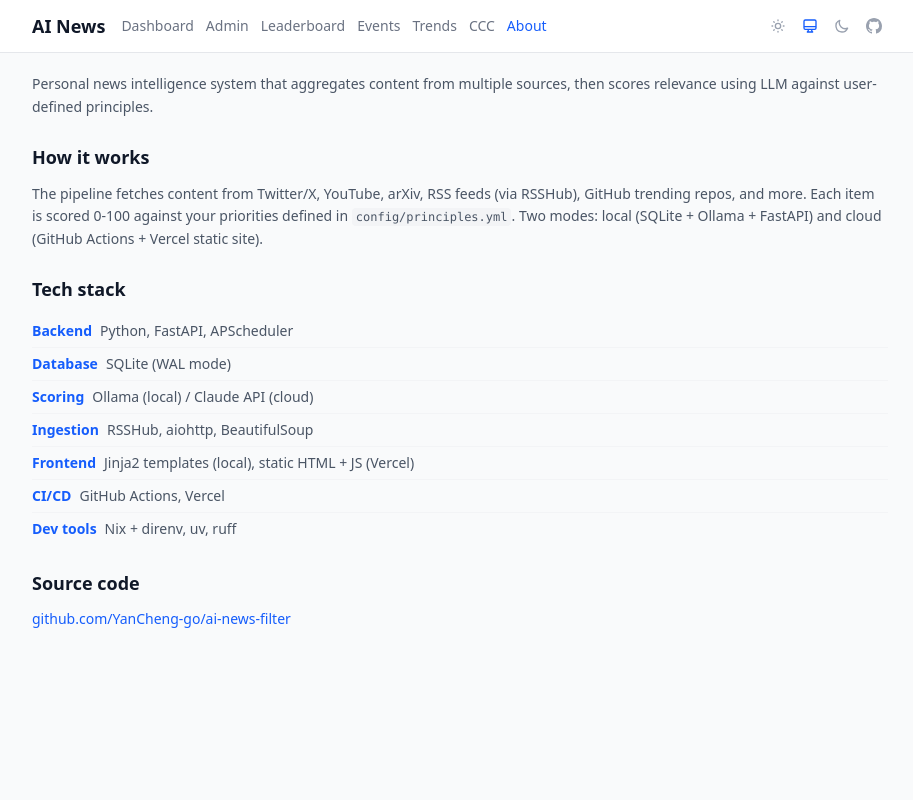
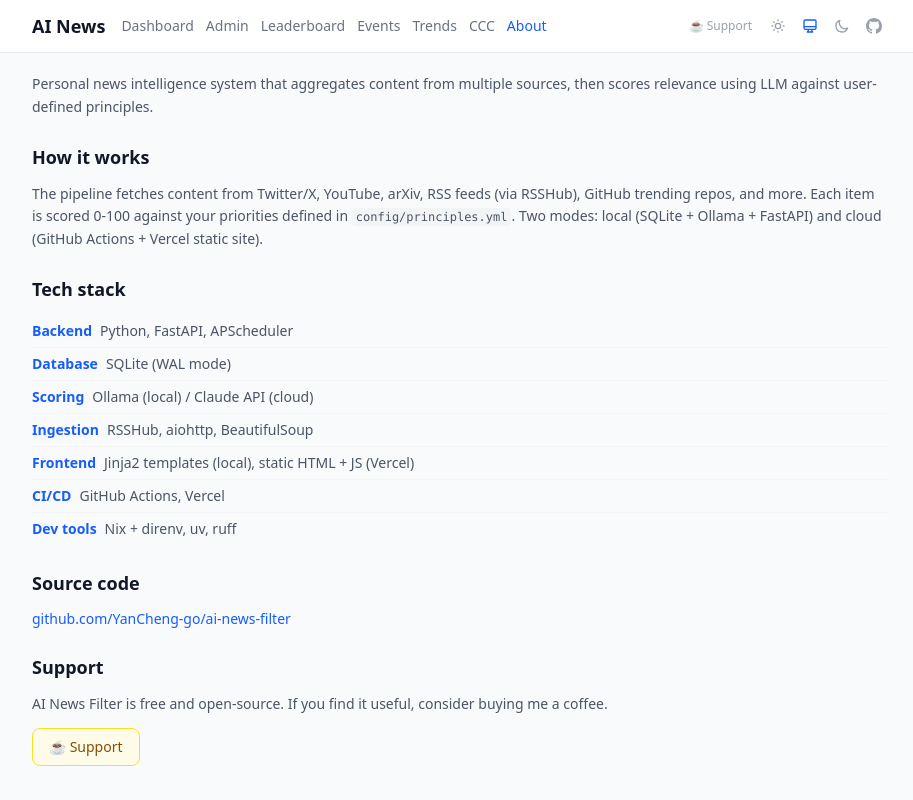
Before and after one commit to YanCheng-go/my-focal-ai, a Python web app: template templates/about.html in a window 1280 px wide. Shown: the whole page, without its empty margins (180-1093 px from the left). Run offline with Jinja, Linux system fonts and the light colour scheme; the template is opened without the code that fills it, so the values that code supplies are empty.

Commit message:
chore: release v0.3.1 (#85)
* chore: release v0.3.1

Co-Authored-By: Claude Opus 4.6 <noreply@anthropic.com>

* docs: document Twitter prerequisites and cloud exclusion reason

Co-Authored-By: Claude Opus 4.6 <noreply@anthropic.com>

* Add Buy Me a Coffee support link to About page and README

Co-Authored-By: Claude Opus 4.6 <noreply@anthropic.com>

* Add screenshots to README and move coffee link to nav bar

- Dashboard and Admin screenshots in docs/screenshots/
- Coffee emoji support link in top nav (all templates + static pages)
- Remove duplicate support section from About page

Co-Authored-By: Claude Opus 4.6 <noreply@anthropic.com>

* Update changelog for v0.3.1

Co-Authored-By: Claude Opus 4.6 <noreply@anthropic.com>

* Add support section to About page and make nav sticky

- Buy Me a Coffee button on About page (local + static)
- Sticky nav bar (sticky top-0 z-50) across all pages

Co-Authored-By: Claude Opus 4.6 <noreply@anthropic.com>

* Add 'Support' text next to coffee emoji in nav and About page

Co-Authored-By: Claude Opus 4.6 <noreply@anthropic.com>

* Fix .env file not being loaded by pydantic-settings

Add env_file='.env' to Settings model_config so AINEWS_* vars
in .env are picked up without needing to export them.

Co-Authored-By: Claude Opus 4.6 <noreply@anthropic.com>

* Allow release/ branch prefix in CI naming check

Co-Authored-By: Claude Opus 4.6 <noreply@anthropic.com>

---------

Co-authored-by: Yan Cheng (程彦) <chengyan2017@gmail.com>
Co-authored-by: Claude Opus 4.6 <noreply@anthropic.com>

```diff
--- a/pyproject.toml
+++ b/pyproject.toml
@@ -1,6 +1,6 @@
 [project]
 name = "ai-news-filter"
-version = "0.3.0"
+version = "0.3.1"
 description = "Personal news intelligence system with principle-based filtering"
 requires-python = ">=3.12"
 dependencies = [
--- a/src/ainews/config.py
+++ b/src/ainews/config.py
@@ -20,7 +20,7 @@ class Settings(BaseSettings):
     host: str = "0.0.0.0"
     port: int = 8000
 
-    model_config = {"env_prefix": "AINEWS_"}
+    model_config = {"env_prefix": "AINEWS_", "env_file": ".env"}
 
 
 def load_sources(config_dir: Path | None = None) -> dict:
--- a/static/ccc.html
+++ b/static/ccc.html
@@ -17,7 +17,7 @@
     </style>
 </head>
 <body class="bg-gray-50 text-gray-900 dark:bg-neutral-950 dark:text-gray-200 antialiased">
-    <nav class="border-b border-gray-200 dark:border-neutral-800 bg-white dark:bg-neutral-900">
+    <nav class="border-b border-gray-200 dark:border-neutral-800 bg-white dark:bg-neutral-900 sticky top-0 z-50">
         <div class="max-w-4xl mx-auto px-5 py-3">
             <div class="flex flex-wrap items-center gap-x-4 gap-y-2">
                 <a href="index.html" class="text-lg font-bold text-gray-900 dark:text-white shrink-0">AI News</a>
@@ -30,6 +30,7 @@
                     <a href="about.html" class="text-gray-500 dark:text-gray-400 hover:text-gray-900 dark:hover:text-gray-200">About</a>
                 </div>
                 <div class="flex items-center gap-1 ml-auto">
+                    <a href="https://buymeacoffee.com/maverickmiaow" target="_blank" rel="noopener noreferrer" class="inline-flex items-center gap-1 px-2 py-1 text-xs text-gray-400 hover:text-yellow-500 dark:hover:text-yellow-400" title="Support">&#x2615; Support</a>
                     <button onclick="setTheme('light')" id="theme-light" class="p-1.5 rounded cursor-pointer" title="Light"><svg class="w-4 h-4" fill="none" viewBox="0 0 24 24" stroke="currentColor" stroke-width="2"><path stroke-linecap="round" stroke-linejoin="round" d="M12 3v1m0 16v1m9-9h-1M4 12H3m15.364 6.364l-.707-.707M6.343 6.343l-.707-.707m12.728 0l-.707.707M6.343 17.657l-.707.707M16 12a4 4 0 11-8 0 4 4 0 018 0z"/></svg></button>
                     <button onclick="setTheme('system')" id="theme-system" class="p-1.5 rounded cursor-pointer" title="System"><svg class="w-4 h-4" fill="none" viewBox="0 0 24 24" stroke="currentColor" stroke-width="2"><path stroke-linecap="round" stroke-linejoin="round" d="M9.75 17L9 20l-1 1h8l-1-1-.75-3M3 13h18M5 17h14a2 2 0 002-2V5a2 2 0 00-2-2H5a2 2 0 00-2 2v10a2 2 0 002 2z"/></svg></button>
                     <button onclick="setTheme('dark')" id="theme-dark" class="p-1.5 rounded cursor-pointer" title="Dark"><svg class="w-4 h-4" fill="none" viewBox="0 0 24 24" stroke="currentColor" stroke-width="2"><path stroke-linecap="round" stroke-linejoin="round" d="M20.354 15.354A9 9 0 018.646 3.646 9.003 9.003 0 0012 21a9.003 9.003 0 008.354-5.646z"/></svg></button>
--- a/static/events.html
+++ b/static/events.html
@@ -17,7 +17,7 @@
     </style>
 </head>
 <body class="bg-gray-50 text-gray-900 dark:bg-neutral-950 dark:text-gray-200 antialiased">
-    <nav class="border-b border-gray-200 dark:border-neutral-800 bg-white dark:bg-neutral-900">
+    <nav class="border-b border-gray-200 dark:border-neutral-800 bg-white dark:bg-neutral-900 sticky top-0 z-50">
         <div class="max-w-4xl mx-auto px-5 py-3">
             <div class="flex flex-wrap items-center gap-x-4 gap-y-2">
                 <a href="index.html" class="text-lg font-bold text-gray-900 dark:text-white shrink-0">AI News</a>
@@ -30,6 +30,7 @@
                     <a href="about.html" class="text-gray-500 dark:text-gray-400 hover:text-gray-900 dark:hover:text-gray-200">About</a>
                 </div>
                 <div class="flex items-center gap-1 ml-auto">
+                    <a href="https://buymeacoffee.com/maverickmiaow" target="_blank" rel="noopener noreferrer" class="inline-flex items-center gap-1 px-2 py-1 text-xs text-gray-400 hover:text-yellow-500 dark:hover:text-yellow-400" title="Support">&#x2615; Support</a>
                     <button onclick="setTheme('light')" id="theme-light" class="p-1.5 rounded cursor-pointer" title="Light"><svg class="w-4 h-4" fill="none" viewBox="0 0 24 24" stroke="currentColor" stroke-width="2"><path stroke-linecap="round" stroke-linejoin="round" d="M12 3v1m0 16v1m9-9h-1M4 12H3m15.364 6.364l-.707-.707M6.343 6.343l-.707-.707m12.728 0l-.707.707M6.343 17.657l-.707.707M16 12a4 4 0 11-8 0 4 4 0 018 0z"/></svg></button>
                     <button onclick="setTheme('system')" id="theme-system" class="p-1.5 rounded cursor-pointer" title="System"><svg class="w-4 h-4" fill="none" viewBox="0 0 24 24" stroke="currentColor" stroke-width="2"><path stroke-linecap="round" stroke-linejoin="round" d="M9.75 17L9 20l-1 1h8l-1-1-.75-3M3 13h18M5 17h14a2 2 0 002-2V5a2 2 0 00-2-2H5a2 2 0 00-2 2v10a2 2 0 002 2z"/></svg></button>
                     <button onclick="setTheme('dark')" id="theme-dark" class="p-1.5 rounded cursor-pointer" title="Dark"><svg class="w-4 h-4" fill="none" viewBox="0 0 24 24" stroke="currentColor" stroke-width="2"><path stroke-linecap="round" stroke-linejoin="round" d="M20.354 15.354A9 9 0 018.646 3.646 9.003 9.003 0 0012 21a9.003 9.003 0 008.354-5.646z"/></svg></button>
--- a/static/index.html
+++ b/static/index.html
@@ -17,7 +17,7 @@
     </style>
 </head>
 <body class="bg-gray-50 text-gray-900 dark:bg-neutral-950 dark:text-gray-200 antialiased">
-    <nav class="border-b border-gray-200 dark:border-neutral-800 bg-white dark:bg-neutral-900">
+    <nav class="border-b border-gray-200 dark:border-neutral-800 bg-white dark:bg-neutral-900 sticky top-0 z-50">
         <div class="max-w-4xl mx-auto px-5 py-3">
             <div class="flex flex-wrap items-center gap-x-4 gap-y-2">
                 <a href="index.html" class="text-lg font-bold text-gray-900 dark:text-white shrink-0">AI News</a>
@@ -30,6 +30,7 @@
                     <a href="about.html" class="text-gray-500 dark:text-gray-400 hover:text-gray-900 dark:hover:text-gray-200">About</a>
                 </div>
                 <div class="flex items-center gap-1 ml-auto">
+                    <a href="https://buymeacoffee.com/maverickmiaow" target="_blank" rel="noopener noreferrer" class="inline-flex items-center gap-1 px-2 py-1 text-xs text-gray-400 hover:text-yellow-500 dark:hover:text-yellow-400" title="Support">&#x2615; Support</a>
                     <button onclick="setTheme('light')" id="theme-light" class="p-1.5 rounded cursor-pointer" title="Light"><svg class="w-4 h-4" fill="none" viewBox="0 0 24 24" stroke="currentColor" stroke-width="2"><path stroke-linecap="round" stroke-linejoin="round" d="M12 3v1m0 16v1m9-9h-1M4 12H3m15.364 6.364l-.707-.707M6.343 6.343l-.707-.707m12.728 0l-.707.707M6.343 17.657l-.707.707M16 12a4 4 0 11-8 0 4 4 0 018 0z"/></svg></button>
                     <button onclick="setTheme('system')" id="theme-system" class="p-1.5 rounded cursor-pointer" title="System"><svg class="w-4 h-4" fill="none" viewBox="0 0 24 24" stroke="currentColor" stroke-width="2"><path stroke-linecap="round" stroke-linejoin="round" d="M9.75 17L9 20l-1 1h8l-1-1-.75-3M3 13h18M5 17h14a2 2 0 002-2V5a2 2 0 00-2-2H5a2 2 0 00-2 2v10a2 2 0 002 2z"/></svg></button>
                     <button onclick="setTheme('dark')" id="theme-dark" class="p-1.5 rounded cursor-pointer" title="Dark"><svg class="w-4 h-4" fill="none" viewBox="0 0 24 24" stroke="currentColor" stroke-width="2"><path stroke-linecap="round" stroke-linejoin="round" d="M20.354 15.354A9 9 0 018.646 3.646 9.003 9.003 0 0012 21a9.003 9.003 0 008.354-5.646z"/></svg></button>
--- a/static/leaderboard.html
+++ b/static/leaderboard.html
@@ -17,7 +17,7 @@
     </style>
 </head>
 <body class="bg-gray-50 text-gray-900 dark:bg-neutral-950 dark:text-gray-200 antialiased">
-    <nav class="border-b border-gray-200 dark:border-neutral-800 bg-white dark:bg-neutral-900">
+    <nav class="border-b border-gray-200 dark:border-neutral-800 bg-white dark:bg-neutral-900 sticky top-0 z-50">
         <div class="max-w-4xl mx-auto px-5 py-3">
             <div class="flex flex-wrap items-center gap-x-4 gap-y-2">
                 <a href="index.html" class="text-lg font-bold text-gray-900 dark:text-white shrink-0">AI News</a>
@@ -30,6 +30,7 @@
                     <a href="about.html" class="text-gray-500 dark:text-gray-400 hover:text-gray-900 dark:hover:text-gray-200">About</a>
                 </div>
                 <div class="flex items-center gap-1 ml-auto">
+                    <a href="https://buymeacoffee.com/maverickmiaow" target="_blank" rel="noopener noreferrer" class="inline-flex items-center gap-1 px-2 py-1 text-xs text-gray-400 hover:text-yellow-500 dark:hover:text-yellow-400" title="Support">&#x2615; Support</a>
                     <button onclick="setTheme('light')" id="theme-light" class="p-1.5 rounded cursor-pointer" title="Light"><svg class="w-4 h-4" fill="none" viewBox="0 0 24 24" stroke="currentColor" stroke-width="2"><path stroke-linecap="round" stroke-linejoin="round" d="M12 3v1m0 16v1m9-9h-1M4 12H3m15.364 6.364l-.707-.707M6.343 6.343l-.707-.707m12.728 0l-.707.707M6.343 17.657l-.707.707M16 12a4 4 0 11-8 0 4 4 0 018 0z"/></svg></button>
                     <button onclick="setTheme('system')" id="theme-system" class="p-1.5 rounded cursor-pointer" title="System"><svg class="w-4 h-4" fill="none" viewBox="0 0 24 24" stroke="currentColor" stroke-width="2"><path stroke-linecap="round" stroke-linejoin="round" d="M9.75 17L9 20l-1 1h8l-1-1-.75-3M3 13h18M5 17h14a2 2 0 002-2V5a2 2 0 00-2-2H5a2 2 0 00-2 2v10a2 2 0 002 2z"/></svg></button>
                     <button onclick="setTheme('dark')" id="theme-dark" class="p-1.5 rounded cursor-pointer" title="Dark"><svg class="w-4 h-4" fill="none" viewBox="0 0 24 24" stroke="currentColor" stroke-width="2"><path stroke-linecap="round" stroke-linejoin="round" d="M20.354 15.354A9 9 0 018.646 3.646 9.003 9.003 0 0012 21a9.003 9.003 0 008.354-5.646z"/></svg></button>
--- a/static/trends.html
+++ b/static/trends.html
@@ -17,7 +17,7 @@
     </style>
 </head>
 <body class="bg-gray-50 text-gray-900 dark:bg-neutral-950 dark:text-gray-200 antialiased">
-    <nav class="border-b border-gray-200 dark:border-neutral-800 bg-white dark:bg-neutral-900">
+    <nav class="border-b border-gray-200 dark:border-neutral-800 bg-white dark:bg-neutral-900 sticky top-0 z-50">
         <div class="max-w-4xl mx-auto px-5 py-3">
             <div class="flex flex-wrap items-center gap-x-4 gap-y-2">
                 <a href="index.html" class="text-lg font-bold text-gray-900 dark:text-white shrink-0">AI News</a>
@@ -30,6 +30,7 @@
                     <a href="about.html" class="text-gray-500 dark:text-gray-400 hover:text-gray-900 dark:hover:text-gray-200">About</a>
                 </div>
                 <div class="flex items-center gap-1 ml-auto">
+                    <a href="https://buymeacoffee.com/maverickmiaow" target="_blank" rel="noopener noreferrer" class="inline-flex items-center gap-1 px-2 py-1 text-xs text-gray-400 hover:text-yellow-500 dark:hover:text-yellow-400" title="Support">&#x2615; Support</a>
                     <button onclick="setTheme('light')" id="theme-light" class="p-1.5 rounded cursor-pointer" title="Light"><svg class="w-4 h-4" fill="none" viewBox="0 0 24 24" stroke="currentColor" stroke-width="2"><path stroke-linecap="round" stroke-linejoin="round" d="M12 3v1m0 16v1m9-9h-1M4 12H3m15.364 6.364l-.707-.707M6.343 6.343l-.707-.707m12.728 0l-.707.707M6.343 17.657l-.707.707M16 12a4 4 0 11-8 0 4 4 0 018 0z"/></svg></button>
                     <button onclick="setTheme('system')" id="theme-system" class="p-1.5 rounded cursor-pointer" title="System"><svg class="w-4 h-4" fill="none" viewBox="0 0 24 24" stroke="currentColor" stroke-width="2"><path stroke-linecap="round" stroke-linejoin="round" d="M9.75 17L9 20l-1 1h8l-1-1-.75-3M3 13h18M5 17h14a2 2 0 002-2V5a2 2 0 00-2-2H5a2 2 0 00-2 2v10a2 2 0 002 2z"/></svg></button>
                     <button onclick="setTheme('dark')" id="theme-dark" class="p-1.5 rounded cursor-pointer" title="Dark"><svg class="w-4 h-4" fill="none" viewBox="0 0 24 24" stroke="currentColor" stroke-width="2"><path stroke-linecap="round" stroke-linejoin="round" d="M20.354 15.354A9 9 0 018.646 3.646 9.003 9.003 0 0012 21a9.003 9.003 0 008.354-5.646z"/></svg></button>
--- a/templates/_base.html
+++ b/templates/_base.html
@@ -18,7 +18,7 @@
     {% block head %}{% endblock %}
 </head>
 <body class="bg-gray-50 text-gray-900 dark:bg-neutral-950 dark:text-gray-200 antialiased">
-    <nav class="border-b border-gray-200 dark:border-neutral-800 bg-white dark:bg-neutral-900">
+    <nav class="border-b border-gray-200 dark:border-neutral-800 bg-white dark:bg-neutral-900 sticky top-0 z-50">
         <div class="{{ container_class | default('max-w-4xl') }} mx-auto px-5 py-3">
             <div class="flex flex-wrap items-center gap-x-4 gap-y-2">
                 <a href="/" class="text-lg font-bold text-gray-900 dark:text-white shrink-0">AI News</a>
@@ -41,6 +41,7 @@
                     <a href="/about" class="{{ 'text-blue-600 dark:text-blue-400 font-medium' if active_page == 'about' else 'text-gray-500 dark:text-gray-400 hover:text-gray-900 dark:hover:text-gray-200' }}">About</a>
                 </div>
                 <div class="flex items-center gap-1 ml-auto">
+                    <a href="https://buymeacoffee.com/maverickmiaow" target="_blank" rel="noopener noreferrer" class="inline-flex items-center gap-1 px-2 py-1 text-xs text-gray-400 hover:text-yellow-500 dark:hover:text-yellow-400" title="Support">&#x2615; Support</a>
                     <button onclick="setTheme('light')" id="theme-light" class="p-1.5 rounded cursor-pointer" title="Light">
                         <svg class="w-4 h-4" fill="none" viewBox="0 0 24 24" stroke="currentColor" stroke-width="2"><path stroke-linecap="round" stroke-linejoin="round" d="M12 3v1m0 16v1m9-9h-1M4 12H3m15.364 6.364l-.707-.707M6.343 6.343l-.707-.707m12.728 0l-.707.707M6.343 17.657l-.707.707M16 12a4 4 0 11-8 0 4 4 0 018 0z"/></svg>
                     </button>
--- a/templates/about.html
+++ b/templates/about.html
@@ -21,4 +21,8 @@
 
 <h2 class="text-lg font-bold text-gray-900 dark:text-white mt-6 mb-3">Source code</h2>
 <p class="text-sm"><a href="https://github.com/YanCheng-go/ai-news-filter" target="_blank" rel="noopener" class="text-blue-600 dark:text-blue-400 hover:underline">github.com/YanCheng-go/ai-news-filter</a></p>
+
+<h2 class="text-lg font-bold text-gray-900 dark:text-white mt-6 mb-3">Support</h2>
+<p class="text-sm text-gray-600 dark:text-gray-400 leading-relaxed mb-3">AI News Filter is free and open-source. If you find it useful, consider buying me a coffee.</p>
+<a href="https://buymeacoffee.com/maverickmiaow" target="_blank" rel="noopener noreferrer" class="inline-flex items-center gap-2 px-4 py-2 rounded-lg border border-yellow-300 dark:border-yellow-700 bg-yellow-50 dark:bg-yellow-900/20 text-yellow-800 dark:text-yellow-300 text-sm font-medium hover:bg-yellow-100 dark:hover:bg-yellow-900/40 transition-colors">&#x2615; Support</a>
 {% endblock %}
```
Also changed, not shown: CLAUDE.md (+1 -1 lines), static/about.html (+6 -1 lines), .github/workflows/branch-naming.yml, CHANGELOG.md, README.md, 2 other files.
